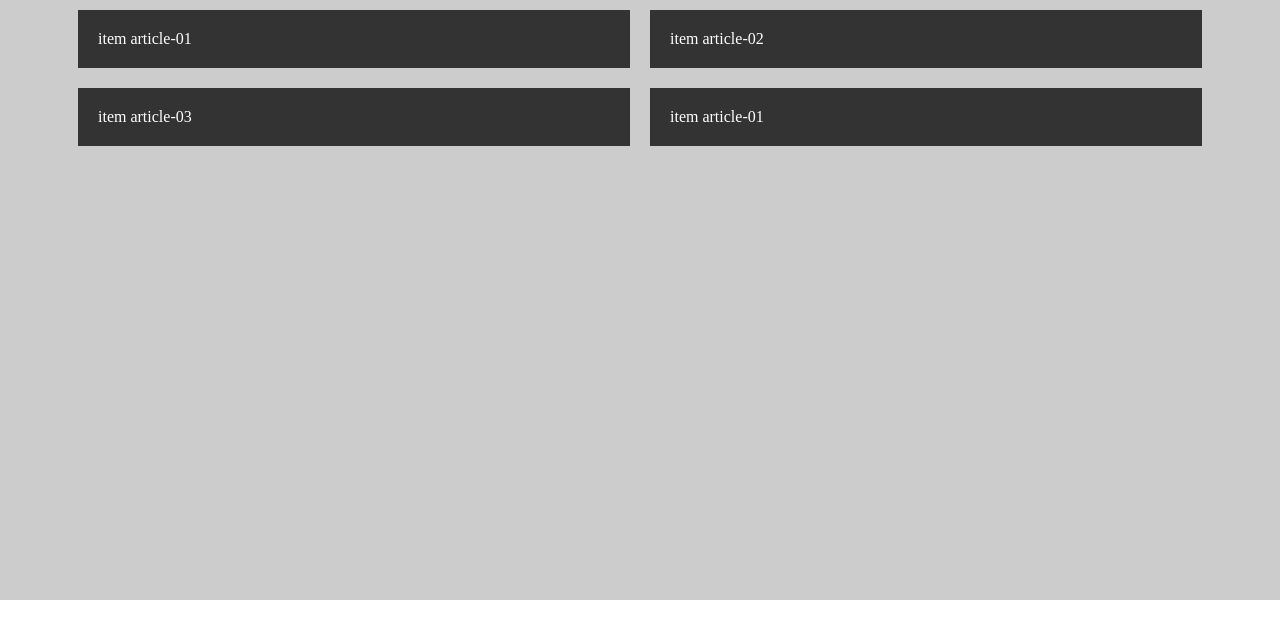
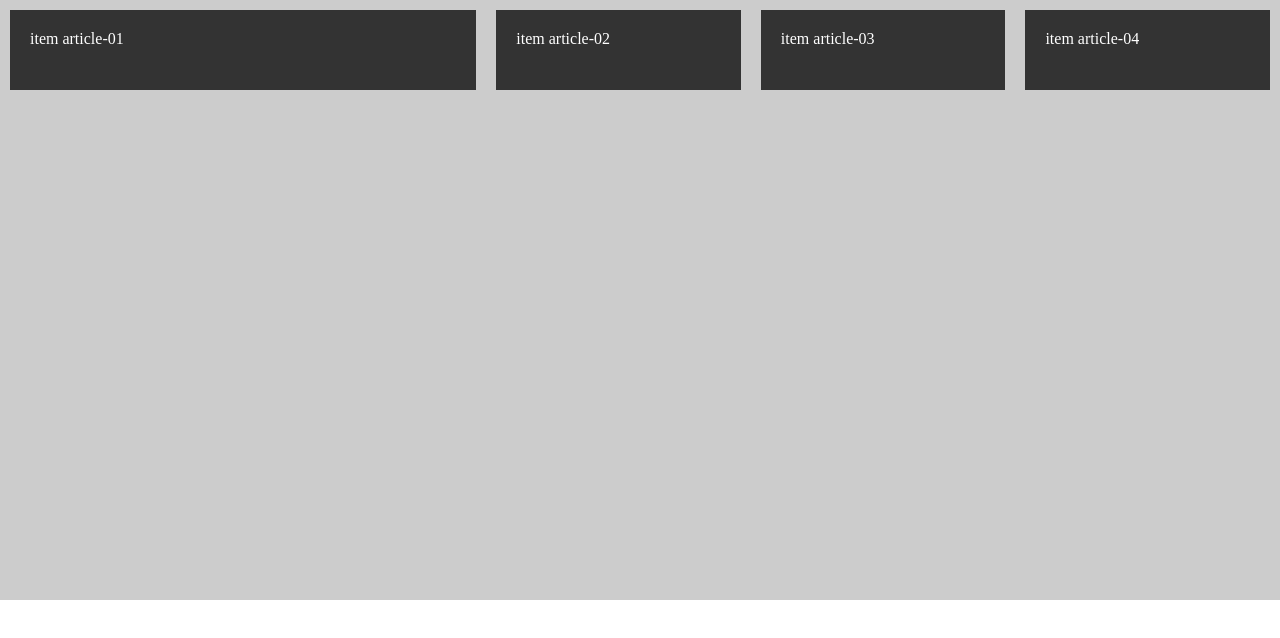
Before and after one commit to Vinicioscastro/HotelParaiso, a plain HTML site: page flexbox/index.html in a window 1280 px wide. Drawn offline with Linux system fonts and the light colour scheme.

Commit message:
segunda aula concluida

```diff
--- a/flexbox/index.html
+++ b/flexbox/index.html
@@ -18,8 +18,8 @@
         <article class="item article-03">
             item article-03
         </article>
-        <article class="item article-01">
-            item article-01
+        <article class="item article-04">
+            item article-04
         </article>
 
 
--- a/flexbox/style.css
+++ b/flexbox/style.css
@@ -1,6 +1,6 @@
-*{
-margin: 0;
-padding: 0;
+* {
+  margin: 0;
+  padding: 0;
 }
 
 .container {
@@ -24,17 +24,27 @@ padding: 0;
 
   display: flex;
   flex-wrap: wrap;
-  align-items:flex-start;
-  align-content:flex-start;
-  justify-content:center;
-
-
+  flex-direction: row;
+  align-items: flex-start;
 }
 .item {
   background-color: #333;
   color: white;
   padding: 20px;
-  width: 40%;
-
+  flex-grow: 1;
+  height: 40px;
   margin: 10px;
 }
+.article-01 {
+  flex-grow: 3;
+
+}
+.article-02 {
+
+}
+.article-03 {
+
+}
+.article-04 {
+
+}
```
